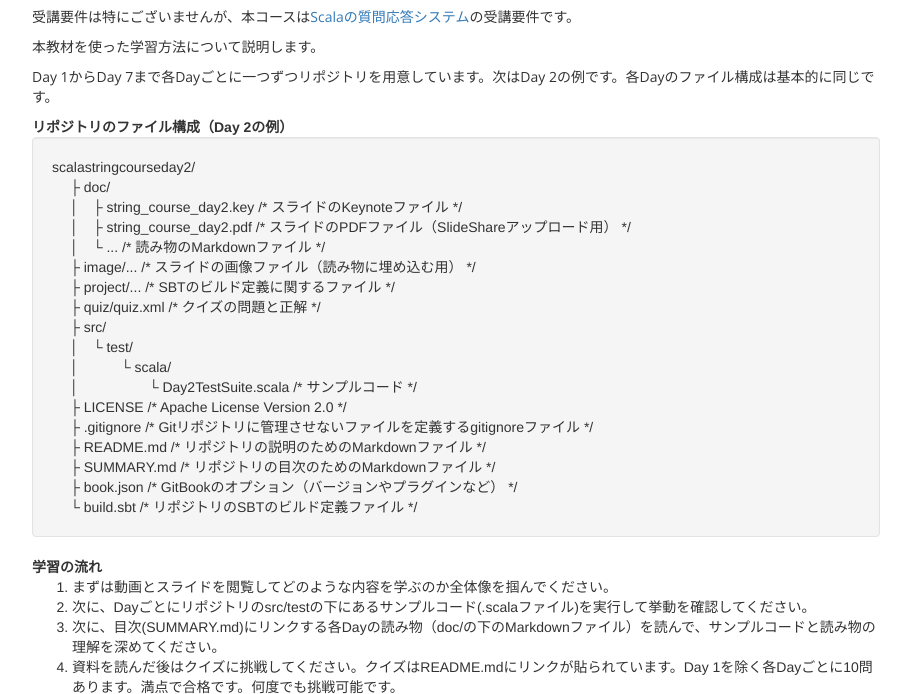
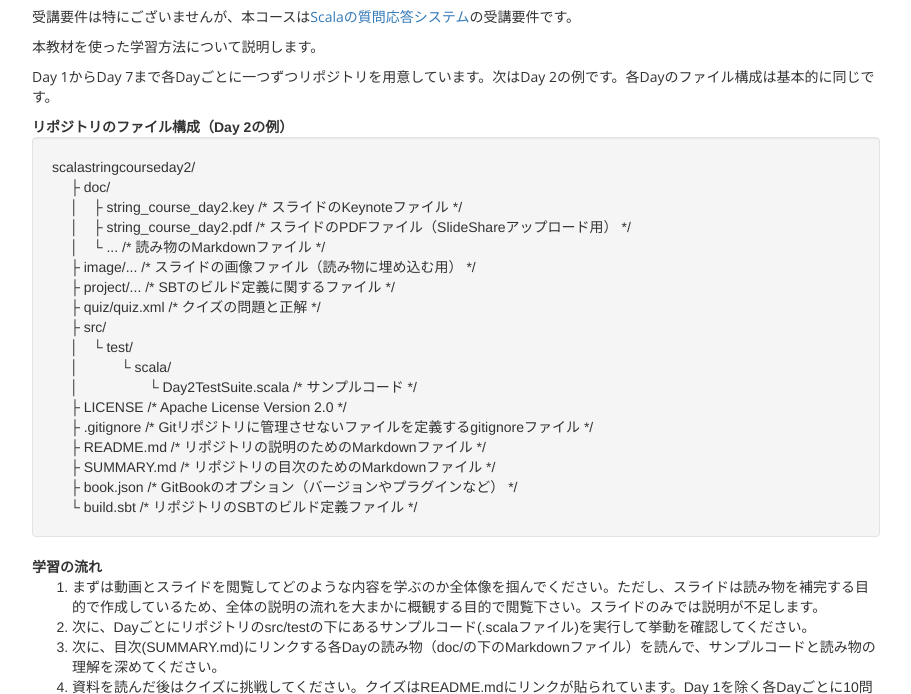
Before and after one commit to ynupc/ynupc.github.io, a plain HTML site: page course/scalastringcourse/index.html in a window 1280 px wide. Shown: the part 93-787 px from the top of the page, without its empty margins (38-949 px from the left). Drawn offline with nearby package versions, Linux system fonts and the light colour scheme; files that its build step writes are made by us from their sources.

Commit message:
Update index.html

```diff
--- a/course/scalastringcourse/index.html
+++ b/course/scalastringcourse/index.html
@@ -43,7 +43,7 @@
         </div>
         <strong>学習の流れ</strong>
         <ol>
-          <li>まずは動画とスライドを閲覧してどのような内容を学ぶのか全体像を掴んでください。</li>
+          <li>まずは動画とスライドを閲覧してどのような内容を学ぶのか全体像を掴んでください。ただし、スライドは読み物を補完する目的で作成しているため、全体の説明の流れを大まかに概観する目的で閲覧下さい。スライドのみでは説明が不足します。</li>
           <li>次に、Dayごとにリポジトリのsrc/testの下にあるサンプルコード(.scalaファイル)を実行して挙動を確認してください。</li>
           <li>次に、目次(SUMMARY.md)にリンクする各Dayの読み物（doc/の下のMarkdownファイル）を読んで、サンプルコードと読み物の理解を深めてください。</li>
           <li>資料を読んだ後はクイズに挑戦してください。クイズはREADME.mdにリンクが貼られています。Day 1を除く各Dayごとに10問あります。満点で合格です。何度でも挑戦可能です。</li>
```
